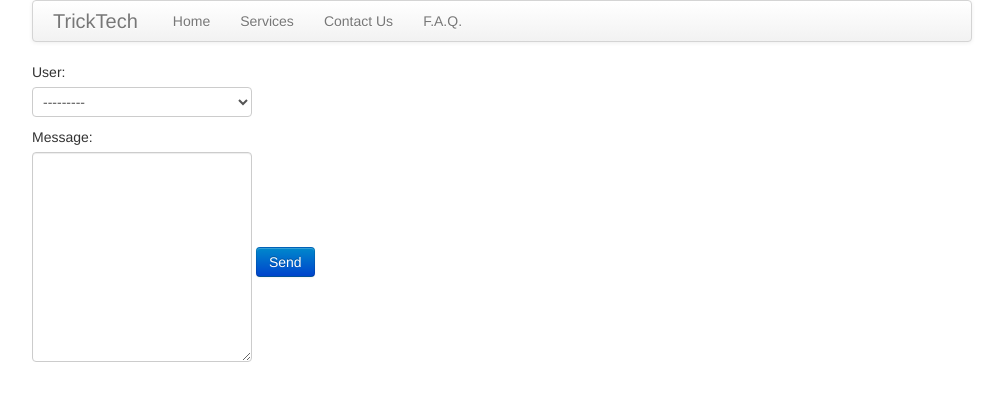
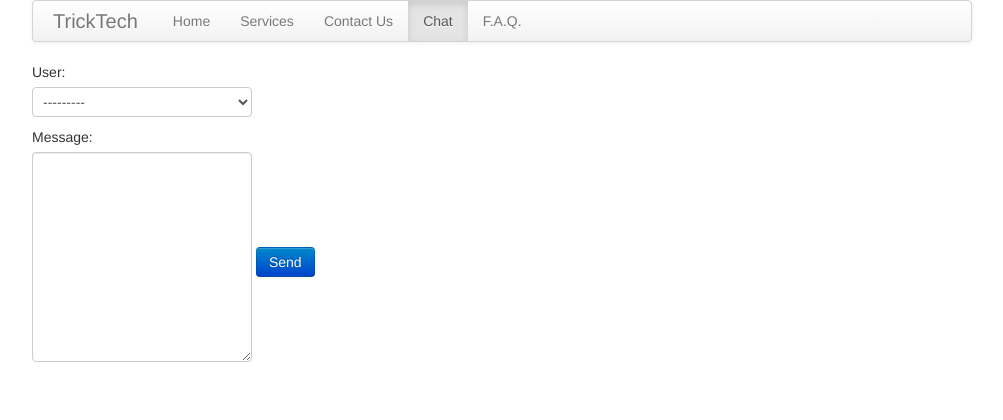
Before and after one commit to travisby/tricktech, a Django app: page /chat/ in a window 1280 px wide. Shown: the top 420 px of the page, without its empty margins (138-1141 px from the left). Run offline with Django 3.2, Linux system fonts and the light colour scheme; data that the repository does not hold is empty.

Commit message:
added a way for peeps to see the chat :)

```diff
--- a/tricktech/templates/base.html
+++ b/tricktech/templates/base.html
@@ -17,6 +17,7 @@
                                 <li {% if active == 'index' %} class="active" {% endif %}><a href="/">Home</a></li>
                                 <li {% if active == 'services' %} class="active" {% endif %}><a href="/services">Services</a></li>
                                 <li {% if active == 'contact' %} class="active" {% endif %}><a href="/contact">Contact Us</a></li>
+                                <li {% if active == 'chat' %} class="active" {% endif %}><a href="/chat">Chat</a></li>
                                 <li {% if active == 'faq' %} class="active" {% endif %}><a href="/faq">F.A.Q.</a></li>
                             </ul>
                         </div>
```
